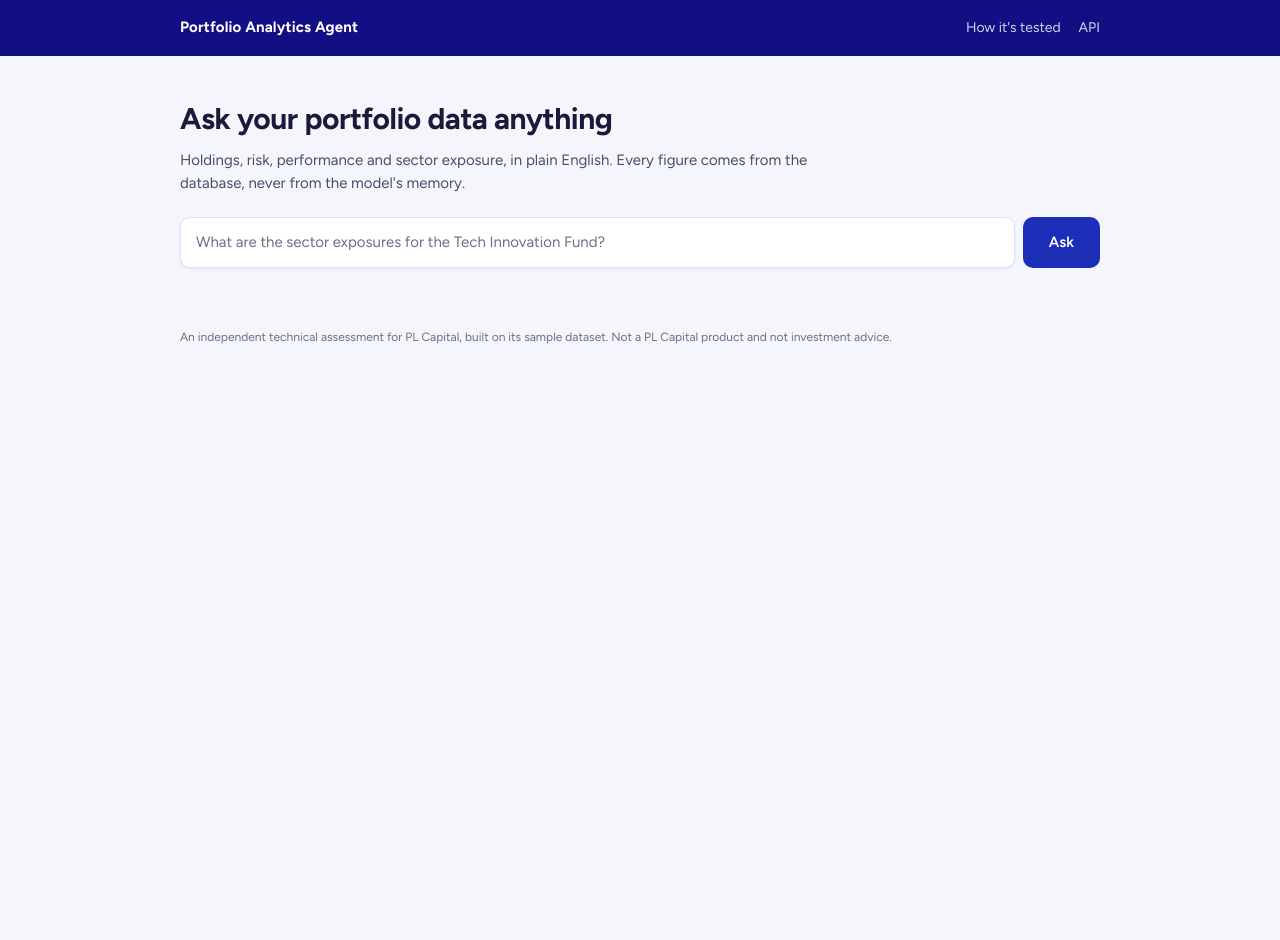
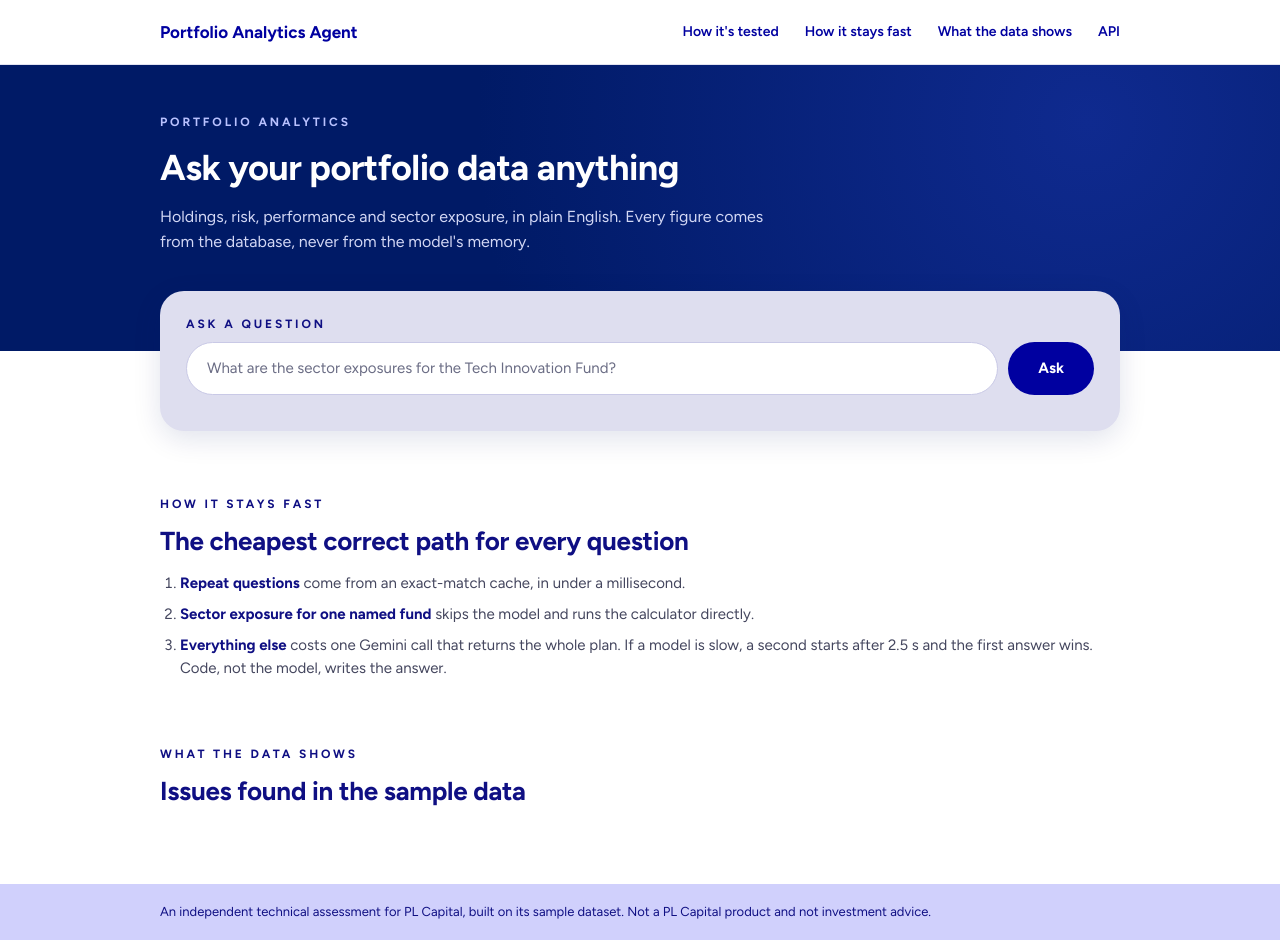
Before and after one commit to Mrudula211/portfolio-analytics-agent, a plain HTML site: page portfolio_agent/static/index.html in a window 1280 px wide. Before the commit the page ends 800 px from the top, so only its background shows below. Drawn offline with Linux system fonts and the light colour scheme; no server answers.

Commit message:
Match the UI layout to plindia.com
White header, navy hero band with an overlapping lavender question panel, pill buttons, spaced uppercase section labels and royal-blue result cards, using colours sampled from the site.

```diff
--- a/portfolio_agent/static/app.js
+++ b/portfolio_agent/static/app.js
@@ -184,8 +184,9 @@ function renderAbout(about) {
       [model.p50_ms ? formatMs(model.p50_ms) : "-", "median answer using the model"],
       [model.p95_ms ? formatMs(model.p95_ms) : "-", "95th percentile using the model"],
     ];
-    el("tiles").replaceChildren(...tiles.map(([value, label]) => {
-      const tile = make("div", "card tile");
+    el("tiles").replaceChildren(...tiles.map(([value, label], index) => {
+      const tile = make("div", "tile");
+      if (index === 0) tile.append(make("span", "tile-tag", "Live run"));
       tile.append(make("div", "tile-value", value), make("div", "tile-label", label));
       return tile;
     }));
--- a/portfolio_agent/static/index.html
+++ b/portfolio_agent/static/index.html
@@ -14,16 +14,24 @@
       <span class="product">Portfolio Analytics Agent</span>
       <nav class="topnav" aria-label="Page">
         <a href="#about">How it's tested</a>
+        <a href="#speed">How it stays fast</a>
+        <a href="#data">What the data shows</a>
         <a href="/docs">API</a>
       </nav>
     </div>
   </header>
 
+  <section class="hero">
+    <div class="wrap">
+      <p class="eyebrow">Portfolio analytics</p>
+      <h1>Ask your portfolio data anything</h1>
+      <p class="lede">Holdings, risk, performance and sector exposure, in plain English. Every figure comes from the database, never from the model's memory.</p>
+    </div>
+  </section>
+
   <main class="wrap">
-    <section class="hero">
-      <h1>Ask your portfolio data anything</h1>
-      <p>Holdings, risk, performance and sector exposure, in plain English. Every figure comes from the database, never from the model's memory.</p>
-
+    <section class="ask-card">
+      <p class="eyebrow">Ask a question</p>
       <form id="ask-form" class="ask" autocomplete="off">
         <label for="question" class="visually-hidden">Your question</label>
         <input id="question" name="question" type="text" maxlength="500" required
@@ -45,27 +53,36 @@
       <div id="content"></div>
     </section>
 
-    <section id="about" class="about" hidden>
-      <h2>How it's tested</h2>
+    <section id="about" class="section" hidden>
+      <p class="eyebrow">How it's tested</p>
+      <h2>Measured on 40 questions, not claimed</h2>
       <p id="eval-meta" class="muted"></p>
       <div id="tiles" class="tiles"></div>
       <div id="eval-table"></div>
+    </section>
 
-      <h2>How it stays fast</h2>
+    <section id="speed" class="section">
+      <p class="eyebrow">How it stays fast</p>
+      <h2>The cheapest correct path for every question</h2>
       <ol class="routes">
-        <li><strong>Repeat questions</strong> come from an exact-match cache.</li>
+        <li><strong>Repeat questions</strong> come from an exact-match cache, in under a millisecond.</li>
         <li><strong>Sector exposure for one named fund</strong> skips the model and runs the calculator directly.</li>
         <li><strong>Everything else</strong> costs one Gemini call that returns the whole plan. If a model is slow, a second starts after 2.5 s and the first answer wins. Code, not the model, writes the answer.</li>
       </ol>
+    </section>
 
-      <h2>What the data shows</h2>
+    <section id="data" class="section">
+      <p class="eyebrow">What the data shows</p>
+      <h2>Issues found in the sample data</h2>
       <ul id="data-notes" class="data-notes"></ul>
     </section>
+  </main>
 
-    <footer class="footer">
+  <footer class="footer">
+    <div class="wrap">
       An independent technical assessment for PL Capital, built on its sample dataset. Not a PL Capital product and not investment advice.
-    </footer>
-  </main>
+    </div>
+  </footer>
   <div id="tooltip" class="tooltip" role="status" hidden></div>
   <script src="/static/app.js"></script>
 </body>
--- a/portfolio_agent/static/styles.css
+++ b/portfolio_agent/static/styles.css
@@ -1,4 +1,5 @@
-/* Colours follow plindia.com: royal blue #1c2db8, navy #110f83, slate #272756, teal #0c8585. */
+/* Palette sampled from plindia.com: royal #0000a0, navy #0f0f83, hero #001a66, lavender #dedeef,
+   green #1fb15a, teal #157771. Chart bars use #2a2ad0, the nearest royal blue that passes contrast checks. */
 @font-face {
   font-family: "Figtree";
   font-style: normal;
@@ -9,42 +10,49 @@
 
 :root {
   color-scheme: light dark;
-  --brand: #1c2db8;
-  --brand-ink: #ffffff;
-  --navy: #110f83;
-  --teal: #0c8585;
-  --page: #f4f6fb;
+  --royal: #0000a0;
+  --navy: #0f0f83;
+  --hero: #001a66;
+  --lavender: #dedeef;
+  --lavender-2: #d0d0fc;
+  --green: #1fb15a;
+  --teal: #157771;
+  --page: #ffffff;
   --surface: #ffffff;
-  --ink: #1b1a3d;
-  --ink-2: #4a4d68;
-  --ink-3: #6b6e86;
-  --line: #e1e4ef;
-  --bar: #2c3fd0;
+  --ink: #05050a;
+  --ink-2: #44465e;
+  --ink-3: #6a6c84;
+  --line: #e2e3f0;
+  --pill: #ececf7;
+  --pill-line: #c9c9e6;
+  --bar: #2a2ad0;
   --track: #eef0f8;
-  --code: #f1f3f9;
+  --code: #f3f3fa;
   --warn-bg: #fdf6e7;
   --warn-ink: #6d4c00;
-  --shadow: 0 1px 3px rgba(17, 15, 131, 0.07);
 }
 
 @media (prefers-color-scheme: dark) {
   :root {
-    --brand: #6b7cf0;
-    --brand-ink: #0d0f24;
-    --navy: #0d0c52;
-    --teal: #4fb8b8;
-    --page: #0d0f1c;
-    --surface: #151829;
+    --royal: #8c8cff;
+    --navy: #c3c3ff;
+    --lavender: #1c1f3d;
+    --lavender-2: #1a1c33;
+    --green: #4cc97d;
+    --teal: #54b8b0;
+    --page: #0b0c18;
+    --surface: #13152a;
     --ink: #eceef8;
     --ink-2: #b4b8cf;
     --ink-3: #8d91aa;
-    --line: #2a2e45;
+    --line: #2a2d47;
+    --pill: #23264a;
+    --pill-line: #3a3e6a;
     --bar: #6b7cf0;
-    --track: #22263b;
-    --code: #1d2135;
+    --track: #22253f;
+    --code: #1b1e36;
     --warn-bg: #2c2513;
     --warn-ink: #eccb7c;
-    --shadow: none;
   }
 }
 
@@ -57,135 +65,169 @@ body {
   font: 15px/1.55 "Figtree", system-ui, -apple-system, "Segoe UI", sans-serif;
 }
 
-.wrap { max-width: 960px; margin: 0 auto; padding: 0 20px; }
+.wrap { max-width: 1000px; margin: 0 auto; padding: 0 20px; }
 
-.topbar { background: var(--navy); color: #fff; }
-.topbar-inner { display: flex; align-items: center; justify-content: space-between; height: 56px; }
-.product { font-weight: 700; letter-spacing: 0.01em; }
-.topnav { display: flex; gap: 18px; font-size: 14px; }
-.topnav a { color: rgba(255, 255, 255, 0.82); text-decoration: none; }
-.topnav a:hover { color: #fff; }
+.eyebrow {
+  margin: 0 0 8px;
+  color: var(--navy);
+  font-size: 12px;
+  font-weight: 700;
+  letter-spacing: 0.24em;
+  text-transform: uppercase;
+}
 
-.hero { padding: 40px 0 8px; }
-.hero h1 { margin: 0; font-size: 30px; font-weight: 700; letter-spacing: -0.015em; }
-.hero p { max-width: 640px; margin: 6px 0 22px; color: var(--ink-2); }
+/* Header: white, royal-blue links, as on plindia.com */
+.topbar { background: var(--surface); border-bottom: 1px solid var(--line); }
+.topbar-inner { display: flex; align-items: center; justify-content: space-between; gap: 20px; height: 64px; }
+.product { color: var(--royal); font-size: 17px; font-weight: 700; }
+.topnav { display: flex; gap: 26px; font-size: 14px; font-weight: 600; }
+.topnav a { color: var(--royal); text-decoration: none; }
+.topnav a:hover { text-decoration: underline; text-underline-offset: 4px; }
 
-.ask { display: flex; gap: 8px; }
+/* Hero band */
+.hero { background: radial-gradient(circle at 85% 20%, #0f2a8f 0, transparent 55%), var(--hero); color: #fff; }
+.hero .wrap { padding-top: 48px; padding-bottom: 96px; }
+.hero .eyebrow { color: #b9c2ff; }
+.hero h1 { margin: 0; font-size: 36px; font-weight: 700; letter-spacing: -0.015em; }
+.lede { max-width: 620px; margin: 10px 0 0; color: #d3d8f5; font-size: 16px; }
+
+/* Lavender card overlapping the hero, like the site's "Let us guide you" panel */
+.ask-card {
+  position: relative;
+  margin-top: -60px;
+  padding: 24px 26px 22px;
+  border-radius: 24px;
+  background: var(--lavender);
+  box-shadow: 0 8px 28px rgba(0, 26, 102, 0.12);
+}
+
+.ask { display: flex; gap: 10px; }
 
 .ask input {
   flex: 1;
   min-width: 0;
-  padding: 13px 15px;
-  border: 1px solid var(--line);
-  border-radius: 10px;
+  padding: 14px 20px;
+  border: 1px solid var(--pill-line);
+  border-radius: 999px;
   background: var(--surface);
   color: var(--ink);
   font: inherit;
-  box-shadow: var(--shadow);
 }
 
 .ask input::placeholder { color: var(--ink-3); }
 
 .ask button {
-  padding: 0 26px;
+  padding: 0 30px;
   border: 0;
-  border-radius: 10px;
-  background: var(--brand);
-  color: var(--brand-ink);
+  border-radius: 999px;
+  background: var(--royal);
+  color: #fff;
   font: inherit;
-  font-weight: 600;
+  font-weight: 700;
   cursor: pointer;
 }
 
+@media (prefers-color-scheme: dark) {
+  .ask button { color: #0b0c18; }
+}
+
 .ask button:disabled { opacity: 0.65; cursor: wait; }
-:focus-visible { outline: 2px solid var(--brand); outline-offset: 2px; }
+:focus-visible { outline: 2px solid var(--royal); outline-offset: 2px; }
 
-.examples { display: flex; flex-wrap: wrap; gap: 6px; margin-top: 12px; }
+.examples { display: flex; flex-wrap: wrap; gap: 8px; margin-top: 14px; }
 
 .examples button {
   max-width: 100%;
-  padding: 5px 12px;
+  padding: 7px 14px;
   overflow: hidden;
-  border: 1px solid var(--line);
+  border: 1px solid var(--pill-line);
   border-radius: 999px;
-  background: var(--surface);
-  color: var(--ink-2);
+  background: var(--pill);
+  color: var(--navy);
   font: inherit;
   font-size: 13px;
+  font-weight: 600;
   white-space: nowrap;
   text-overflow: ellipsis;
   cursor: pointer;
 }
 
-.examples button:hover { border-color: var(--brand); color: var(--ink); }
+.examples button::after { content: " \2197"; }
+.examples button:hover { border-color: var(--royal); background: var(--surface); }
 
-.note { margin: 14px 0 0; padding: 9px 12px; border-radius: 8px; background: var(--warn-bg); color: var(--warn-ink); font-size: 13px; }
+.note { margin: 14px 0 0; padding: 9px 14px; border-radius: 12px; background: var(--warn-bg); color: var(--warn-ink); font-size: 13px; }
 
-.card { border: 1px solid var(--line); border-radius: 12px; background: var(--surface); box-shadow: var(--shadow); }
-.result { margin-top: 22px; padding: 20px 22px; }
+.card { border: 1px solid var(--line); border-radius: 20px; background: var(--surface); }
+.result { margin-top: 24px; padding: 22px 24px; box-shadow: 0 2px 10px rgba(0, 26, 102, 0.06); }
 
 .result-head { display: flex; flex-wrap: wrap; align-items: center; gap: 10px; font-size: 13px; }
 
-.route { padding: 2px 10px; border-radius: 999px; background: var(--track); font-weight: 600; }
-.route[data-route="fast_path"] { color: var(--teal); }
-.route[data-route="model"] { color: var(--brand); }
-.route[data-route="cache"] { color: var(--ink-2); }
+.route { padding: 3px 12px; border-radius: 999px; background: var(--pill); color: var(--navy); font-weight: 700; }
+.route[data-route="fast_path"] { background: var(--teal); color: #fff; }
+.route[data-route="model"] { background: var(--royal); color: #fff; }
 .route:empty { display: none; }
+
+@media (prefers-color-scheme: dark) {
+  .route[data-route="fast_path"], .route[data-route="model"] { color: #0b0c18; }
+}
 
 .latency { font-weight: 700; font-variant-numeric: tabular-nums; }
 .breakdown { color: var(--ink-3); font-variant-numeric: tabular-nums; }
 
-.message { margin: 12px 0 0; font-size: 18px; font-weight: 600; overflow-wrap: anywhere; white-space: pre-line; }
+.message { margin: 12px 0 0; color: var(--navy); font-size: 20px; font-weight: 700; overflow-wrap: anywhere; white-space: pre-line; }
 .message:empty { display: none; }
 .message.pending { color: var(--ink-3); font-weight: 500; }
 
-.warnings { margin: 10px 0 0; padding: 0; list-style: none; font-size: 13px; }
+.warnings { margin: 12px 0 0; padding: 0; list-style: none; font-size: 13px; }
 .warnings:empty { display: none; }
-.warnings li { margin-top: 4px; padding: 7px 10px; border-radius: 8px; background: var(--warn-bg); color: var(--warn-ink); }
+.warnings li { margin-top: 5px; padding: 8px 12px; border-radius: 10px; background: var(--warn-bg); color: var(--warn-ink); }
 
-.block { margin-top: 18px; }
-.block h3 { margin: 0 0 8px; font-size: 14px; font-weight: 600; }
+.block { margin-top: 20px; }
+.block h3 { margin: 0 0 10px; color: var(--navy); font-size: 15px; font-weight: 700; }
 
-.bars { display: grid; grid-template-columns: minmax(0, 170px) 1fr 58px; gap: 7px 10px; align-items: center; }
+.bars { display: grid; grid-template-columns: minmax(0, 180px) 1fr 60px; gap: 7px 12px; align-items: center; }
 .bar-label { overflow: hidden; color: var(--ink-2); font-size: 13px; white-space: nowrap; text-overflow: ellipsis; }
 .bar-hit { display: flex; align-items: center; height: 22px; border-radius: 4px; }
 .bar-hit:hover { background: var(--track); }
 .bar { height: 12px; min-width: 2px; border-radius: 0 4px 4px 0; background: var(--bar); }
-.bar-value { font-size: 13px; font-variant-numeric: tabular-nums; text-align: right; }
+.bar-value { font-size: 13px; font-weight: 600; font-variant-numeric: tabular-nums; text-align: right; }
 
 .table-wrap { overflow-x: auto; }
 table { width: 100%; border-collapse: collapse; font-size: 13px; font-variant-numeric: tabular-nums; }
 caption { padding-bottom: 6px; color: var(--ink-3); font-size: 12px; text-align: left; }
-th { padding: 7px 12px 7px 0; border-bottom: 1px solid var(--line); color: var(--ink-2); font-weight: 600; text-align: left; white-space: nowrap; }
-td { padding: 7px 12px 7px 0; border-bottom: 1px solid var(--line); }
+th { padding: 8px 12px 8px 0; border-bottom: 1px solid var(--line); color: var(--navy); font-weight: 700; text-align: left; white-space: nowrap; }
+td { padding: 8px 12px 8px 0; border-bottom: 1px solid var(--line); }
 tr:last-child td { border-bottom: 0; }
 .num { text-align: right; }
 
 details { margin-top: 14px; font-size: 13px; }
-summary { color: var(--ink-2); cursor: pointer; }
-pre { margin: 8px 0 0; padding: 10px 12px; overflow-x: auto; border-radius: 8px; background: var(--code); font: 12px/1.5 ui-monospace, Consolas, monospace; white-space: pre-wrap; }
+summary { color: var(--royal); font-weight: 600; cursor: pointer; }
+pre { margin: 8px 0 0; padding: 12px 14px; overflow-x: auto; border-radius: 12px; background: var(--code); font: 12px/1.5 ui-monospace, Consolas, monospace; white-space: pre-wrap; }
 
-.about { margin-top: 44px; }
-.about h2 { margin: 30px 0 6px; font-size: 18px; font-weight: 700; }
-.muted { margin: 0 0 12px; color: var(--ink-3); font-size: 13px; }
+/* Sections below the fold */
+.section { margin-top: 64px; }
+.section h2 { margin: 0 0 10px; color: var(--navy); font-size: 26px; font-weight: 700; letter-spacing: -0.01em; }
+.muted { margin: 0 0 16px; color: var(--ink-3); font-size: 13px; }
 
-.tiles { display: grid; grid-template-columns: repeat(4, minmax(0, 1fr)); gap: 10px; }
-.tile { padding: 14px 16px; }
-.tile-value { font-size: 26px; font-weight: 700; font-variant-numeric: tabular-nums; letter-spacing: -0.01em; }
-.tile-label { color: var(--ink-2); font-size: 13px; }
-#eval-table { margin-top: 12px; padding: 6px 16px; }
+/* Result tiles echo the site's solid royal-blue feature cards */
+.tiles { display: grid; grid-template-columns: repeat(4, minmax(0, 1fr)); gap: 12px; }
+.tile { padding: 18px 18px 16px; border-radius: 20px; background: #0000a0; color: #fff; }
+.tile-value { font-size: 30px; font-weight: 700; font-variant-numeric: tabular-nums; letter-spacing: -0.01em; }
+.tile-label { color: #c9ceff; font-size: 13px; }
+.tile-tag { display: inline-block; margin-bottom: 8px; padding: 1px 8px; background: var(--green); color: #fff; font-size: 11px; font-weight: 700; letter-spacing: 0.12em; text-transform: uppercase; }
+#eval-table { margin-top: 14px; padding: 6px 20px; }
 #eval-table:empty { display: none; }
 
-.routes, .data-notes { margin: 6px 0 0; padding-left: 20px; color: var(--ink-2); }
-.routes li, .data-notes li { margin-top: 5px; }
-.routes strong { color: var(--ink); }
+.routes, .data-notes { margin: 6px 0 0; padding-left: 20px; color: var(--ink-2); font-size: 15px; }
+.routes li, .data-notes li { margin-top: 8px; }
+.routes strong { color: var(--navy); }
 
 .tooltip {
   position: fixed;
   z-index: 10;
-  padding: 7px 10px;
+  padding: 8px 11px;
   border: 1px solid var(--line);
-  border-radius: 8px;
+  border-radius: 10px;
   background: var(--surface);
   font-size: 12px;
   font-variant-numeric: tabular-nums;
@@ -193,16 +235,18 @@ pre { margin: 8px 0 0; padding: 10px 12px; overflow-x: auto; border-radius: 8px;
   pointer-events: none;
 }
 
-.tooltip strong { display: block; }
+.tooltip strong { display: block; color: var(--navy); }
 
-.footer { margin: 40px 0 28px; color: var(--ink-3); font-size: 12px; }
+.footer { margin-top: 72px; padding: 18px 0; background: var(--lavender-2); color: var(--navy); font-size: 13px; }
 
 .visually-hidden { position: absolute; width: 1px; height: 1px; overflow: hidden; clip-path: inset(50%); white-space: nowrap; }
 
-@media (max-width: 640px) {
-  .hero { padding-top: 26px; }
-  .hero h1 { font-size: 24px; }
+@media (max-width: 760px) {
+  .topnav a:not([href="#about"]) { display: none; }
+  .hero .wrap { padding-top: 32px; padding-bottom: 84px; }
+  .hero h1 { font-size: 27px; }
+  .ask-card { padding: 18px 16px; border-radius: 20px; }
+  .ask button { padding: 0 20px; }
   .tiles { grid-template-columns: repeat(2, minmax(0, 1fr)); }
-  .bars { grid-template-columns: minmax(0, 104px) 1fr 50px; }
-  .topnav a[href="/docs"] { display: none; }
+  .bars { grid-template-columns: minmax(0, 104px) 1fr 52px; }
 }
```
